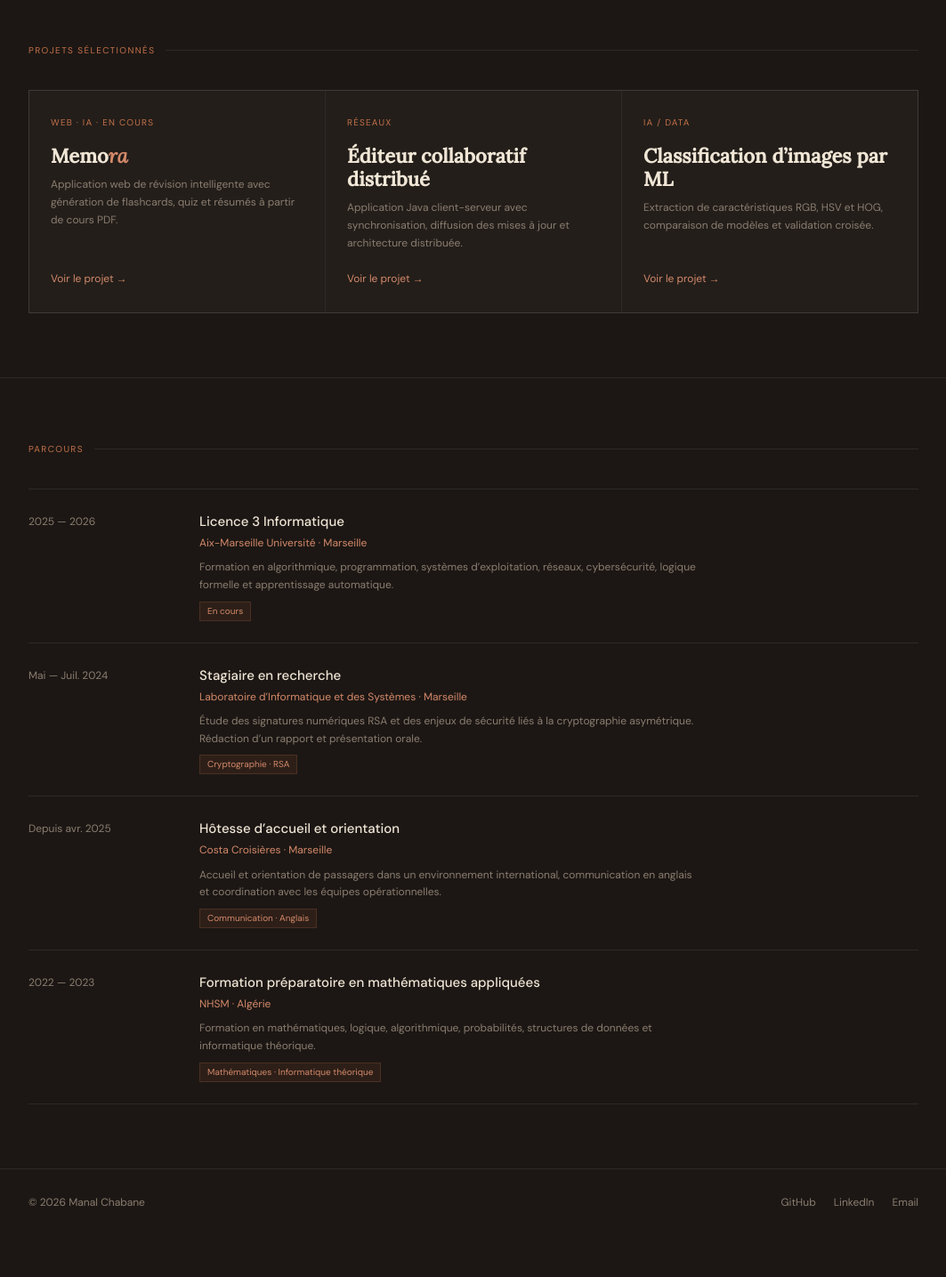
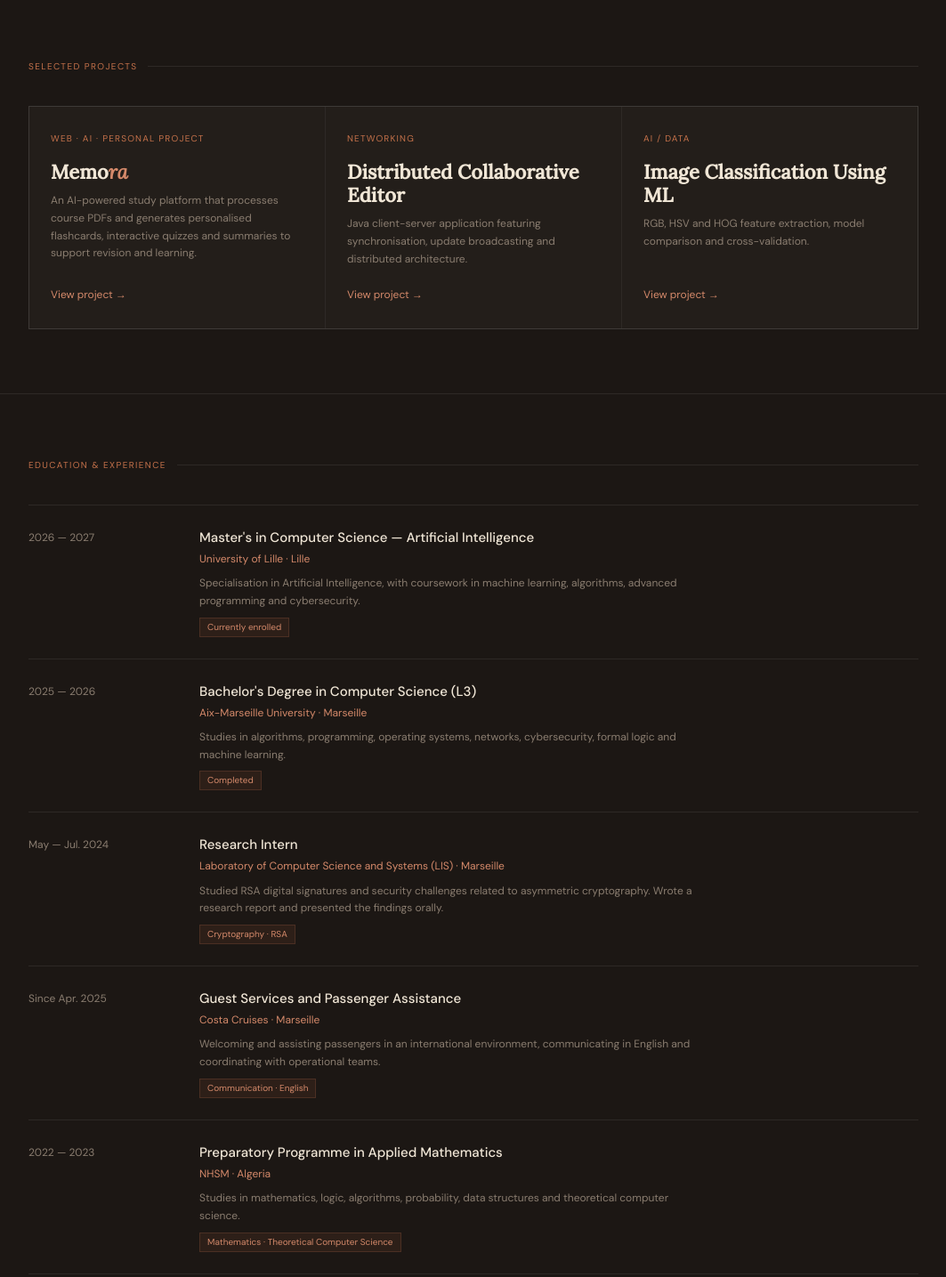
Before and after one commit to manalchabane1/Portfolio, a plain HTML site: page index.html in a window 1280 px wide. Shown: the part 1200-2635 px from the top of the page at 89% size, without its empty margins (108-1171 px from the left). Before the commit the page ends 2589 px from the top, so only its background shows below. Drawn offline with Linux system fonts and the light colour scheme.

Commit message:
Update index.html

```diff
--- a/index.html
+++ b/index.html
@@ -1,5 +1,5 @@
 <!DOCTYPE html>
-<html lang="fr">
+<html lang="en">
 <head>
   <meta charset="UTF-8"/>
   <meta name="viewport" content="width=device-width, initial-scale=1.0"/>
@@ -587,10 +587,10 @@
     <a href="index.html" class="nav-logo">Manal <span>Chabane</span></a>
 
     <div class="nav-links">
-      <a href="index.html" class="active">Accueil</a>
-      <a href="projets.html">Projets</a>
-      <a href="#parcours">Parcours</a>
-      <span class="nav-badge">Alternance 2026</span>
+      <a href="index.html" class="active">Home</a>
+      <a href="projets.html">Projects</a>
+      <a href="#parcours">Education & Experience</a>
+      <span class="nav-badge">Open to AI Opportunities</span>
     </div>
   </div>
 </nav>
@@ -599,18 +599,18 @@
   <div>
     <div class="hero-tag">
       <span class="tag-dot"></span>
-      L3 Informatique
+      Master's Student in Artificial Intelligence
     </div>
 
     <h1>Manal<br><em>Chabane</em></h1>
 
     <p class="hero-desc">
-      Étudiante en <strong>L3 Informatique à Aix-Marseille Université</strong>, intéressée par la cybersécurité, l’intelligence artificielle et le développement logiciel. À travers mes projets, j’explore aussi bien les systèmes distribués et les réseaux que les applications web et l’apprentissage automatique.
+      Master's student in <strong>Computer Science, specialising in Artificial Intelligence at the University of Lille</strong>, interested in artificial intelligence, machine learning, cybersecurity and software development. Through my projects, I explore distributed systems and networks, as well as web applications and machine learning.
     </p>
 
     <div class="hero-actions">
-      <a href="projets.html" class="btn-main">Voir mes projets →</a>
-      <a href="CV_Manal_CHABANE.pdf" download class="btn-outline">Télécharger mon CV</a>
+      <a href="projets.html" class="btn-main">Explore my projects →</a>
+      <a href="CV_Manal_CHABANE.pdf" download class="btn-outline">Download my CV</a>
     </div>
   </div>
 
@@ -620,12 +620,12 @@
     </div>
 
     <div class="profile-name">Manal Chabane</div>
-    <div class="profile-title">L3 Informatique<br>Cybersécurité · IA · Développement logiciel</div>
+    <div class="profile-title">Master's in Computer Science<br>Artificial Intelligence · Cybersecurity · Software Development</div>
 
     <div class="profile-info">
       <div class="info-row">
         <div class="info-icon">📍</div>
-        <span class="info-text">Paris, France</span>
+        <span class="info-text">Lille, France</span>
       </div>
 
       <div class="info-row">
@@ -651,7 +651,7 @@
       </a>
 
       <a href="CV_Manal_CHABANE.pdf" download class="profile-link">
-        Télécharger mon CV <span>↓</span>
+        Download my CV <span>↓</span>
       </a>
     </div>
   </aside>
@@ -660,13 +660,13 @@
 <div class="divider"></div>
 
 <section class="section" id="competences">
-  <div class="section-label">Compétences</div>
+  <div class="section-label">Skills</div>
 
   <div class="skills-grid">
     <div class="skill-item">
       <span class="skill-num">01</span>
-      <div class="skill-name">Programmation</div>
-      <p class="skill-desc">Développement logiciel, programmation orientée objet, algorithmique et structuration de projets.</p>
+      <div class="skill-name">Programming</div>
+      <p class="skill-desc">Software development, object-oriented programming, algorithms and project structuring.</p>
 
       <div class="skill-tags">
         <span class="stag">Java</span>
@@ -678,8 +678,8 @@
 
     <div class="skill-item">
       <span class="skill-num">02</span>
-      <div class="skill-name">Systèmes & réseaux</div>
-      <p class="skill-desc">Bases en systèmes d’exploitation, Unix/Linux, communication réseau et architecture client-serveur.</p>
+      <div class="skill-name">Systems & Networks</div>
+      <p class="skill-desc">Foundations in operating systems, Unix/Linux, network communication and client-server architecture.</p>
 
       <div class="skill-tags">
         <span class="stag">Linux</span>
@@ -691,8 +691,8 @@
 
     <div class="skill-item">
       <span class="skill-num">03</span>
-      <div class="skill-name">Sécurité & données</div>
-      <p class="skill-desc">Cryptographie, signatures numériques, bases de données et premiers projets en apprentissage automatique.</p>
+      <div class="skill-name">Security & Data</div>
+      <p class="skill-desc">Cryptography, digital signatures, databases and introductory machine learning projects.</p>
 
       <div class="skill-tags">
         <span class="stag">RSA</span>
@@ -707,34 +707,36 @@
 <div class="divider"></div>
 
 <section class="section" id="projets-apercu">
-  <div class="section-label">Projets sélectionnés</div>
+  <div class="section-label">Selected Projects</div>
 
   <div class="projects-preview">
     <a href="projets.html" class="preview-card">
       <div>
-        <div class="preview-cat">Web · IA · En cours</div>
+        <div class="preview-cat">Web · AI · Personal Project</div>
         <h2 class="preview-title">Memo<em>ra</em></h2>
-        <p class="preview-desc">Application web de révision intelligente avec génération de flashcards, quiz et résumés à partir de cours PDF.</p>
+        <p class="preview-desc">
+          An AI-powered study platform that processes course PDFs and generates personalised flashcards, interactive quizzes and summaries to support revision and learning.
+        </p>
       </div>
-      <span class="preview-link">Voir le projet →</span>
+      <span class="preview-link">View project →</span>
     </a>
 
     <a href="projets.html" class="preview-card">
       <div>
-        <div class="preview-cat">Réseaux</div>
-        <h2 class="preview-title">Éditeur collaboratif distribué</h2>
-        <p class="preview-desc">Application Java client-serveur avec synchronisation, diffusion des mises à jour et architecture distribuée.</p>
+        <div class="preview-cat">Networking</div>
+        <h2 class="preview-title">Distributed Collaborative Editor</h2>
+        <p class="preview-desc">Java client-server application featuring synchronisation, update broadcasting and distributed architecture.</p>
       </div>
-      <span class="preview-link">Voir le projet →</span>
+      <span class="preview-link">View project →</span>
     </a>
 
     <a href="projets.html" class="preview-card">
       <div>
-        <div class="preview-cat">IA / Data</div>
-        <h2 class="preview-title">Classification d’images par ML</h2>
-        <p class="preview-desc">Extraction de caractéristiques RGB, HSV et HOG, comparaison de modèles et validation croisée.</p>
+        <div class="preview-cat">AI / Data</div>
+        <h2 class="preview-title">Image Classification Using ML</h2>
+        <p class="preview-desc">RGB, HSV and HOG feature extraction, model comparison and cross-validation.</p>
       </div>
-      <span class="preview-link">Voir le projet →</span>
+      <span class="preview-link">View project →</span>
     </a>
   </div>
 </section>
@@ -742,48 +744,70 @@
 <div class="divider"></div>
 
 <section class="section" id="parcours">
-  <div class="section-label">Parcours</div>
+  <div class="section-label">Education & Experience</div>
 
   <div class="parcours-list">
+
     <div class="parcours-item">
-      <span class="parcours-period">2025 — 2026</span>
+      <span class="parcours-period">2026 — 2027</span>
       <div>
-        <div class="parcours-title">Licence 3 Informatique</div>
-        <div class="parcours-place">Aix-Marseille Université · Marseille</div>
-        <p class="parcours-desc">Formation en algorithmique, programmation, systèmes d’exploitation, réseaux, cybersécurité, logique formelle et apprentissage automatique.</p>
-        <span class="parcours-badge">En cours</span>
+        <div class="parcours-title">Master's in Computer Science — Artificial Intelligence</div>
+        <div class="parcours-place">University of Lille · Lille</div>
+        <p class="parcours-desc">
+          Specialisation in Artificial Intelligence, with coursework in machine learning, algorithms, advanced programming and cybersecurity.
+        </p>
+        <span class="parcours-badge">Currently enrolled</span>
       </div>
     </div>
 
     <div class="parcours-item">
-      <span class="parcours-period">Mai — Juil. 2024</span>
+      <span class="parcours-period">2025 — 2026</span>
       <div>
-        <div class="parcours-title">Stagiaire en recherche</div>
-        <div class="parcours-place">Laboratoire d’Informatique et des Systèmes · Marseille</div>
-        <p class="parcours-desc">Étude des signatures numériques RSA et des enjeux de sécurité liés à la cryptographie asymétrique. Rédaction d’un rapport et présentation orale.</p>
-        <span class="parcours-badge">Cryptographie · RSA</span>
+        <div class="parcours-title">Bachelor's Degree in Computer Science (L3)</div>
+        <div class="parcours-place">Aix-Marseille University · Marseille</div>
+        <p class="parcours-desc">
+          Studies in algorithms, programming, operating systems, networks, cybersecurity, formal logic and machine learning.
+        </p>
+        <span class="parcours-badge">Completed</span>
       </div>
     </div>
 
     <div class="parcours-item">
-      <span class="parcours-period">Depuis avr. 2025</span>
+      <span class="parcours-period">May — Jul. 2024</span>
       <div>
-        <div class="parcours-title">Hôtesse d’accueil et orientation</div>
-        <div class="parcours-place">Costa Croisières · Marseille</div>
-        <p class="parcours-desc">Accueil et orientation de passagers dans un environnement international, communication en anglais et coordination avec les équipes opérationnelles.</p>
-        <span class="parcours-badge">Communication · Anglais</span>
+        <div class="parcours-title">Research Intern</div>
+        <div class="parcours-place">Laboratory of Computer Science and Systems (LIS) · Marseille</div>
+        <p class="parcours-desc">
+          Studied RSA digital signatures and security challenges related to asymmetric cryptography. Wrote a research report and presented the findings orally.
+        </p>
+        <span class="parcours-badge">Cryptography · RSA</span>
+      </div>
+    </div>
+
+    <div class="parcours-item">
+      <span class="parcours-period">Since Apr. 2025</span>
+      <div>
+        <div class="parcours-title">Guest Services and Passenger Assistance</div>
+        <div class="parcours-place">Costa Cruises · Marseille</div>
+        <p class="parcours-desc">
+          Welcoming and assisting passengers in an international environment, communicating in English and coordinating with operational teams.
+        </p>
+        <span class="parcours-badge">Communication · English</span>
       </div>
     </div>
 
     <div class="parcours-item">
       <span class="parcours-period">2022 — 2023</span>
       <div>
-        <div class="parcours-title">Formation préparatoire en mathématiques appliquées</div>
-        <div class="parcours-place">NHSM · Algérie</div>
-        <p class="parcours-desc">Formation en mathématiques, logique, algorithmique, probabilités, structures de données et informatique théorique.</p>
-        <span class="parcours-badge">Mathématiques · Informatique théorique</span>
+        <div class="parcours-title">Preparatory Programme in Applied Mathematics</div>
+        <div class="parcours-place">NHSM · Algeria</div>
+        <p class="parcours-desc">
+          Studies in mathematics, logic, algorithms, probability, data structures and theoretical computer science.
+        </p>
+        <span class="parcours-badge">Mathematics · Theoretical Computer Science</span>
       </div>
     </div>
+
   </div>
 </section>
 
```
